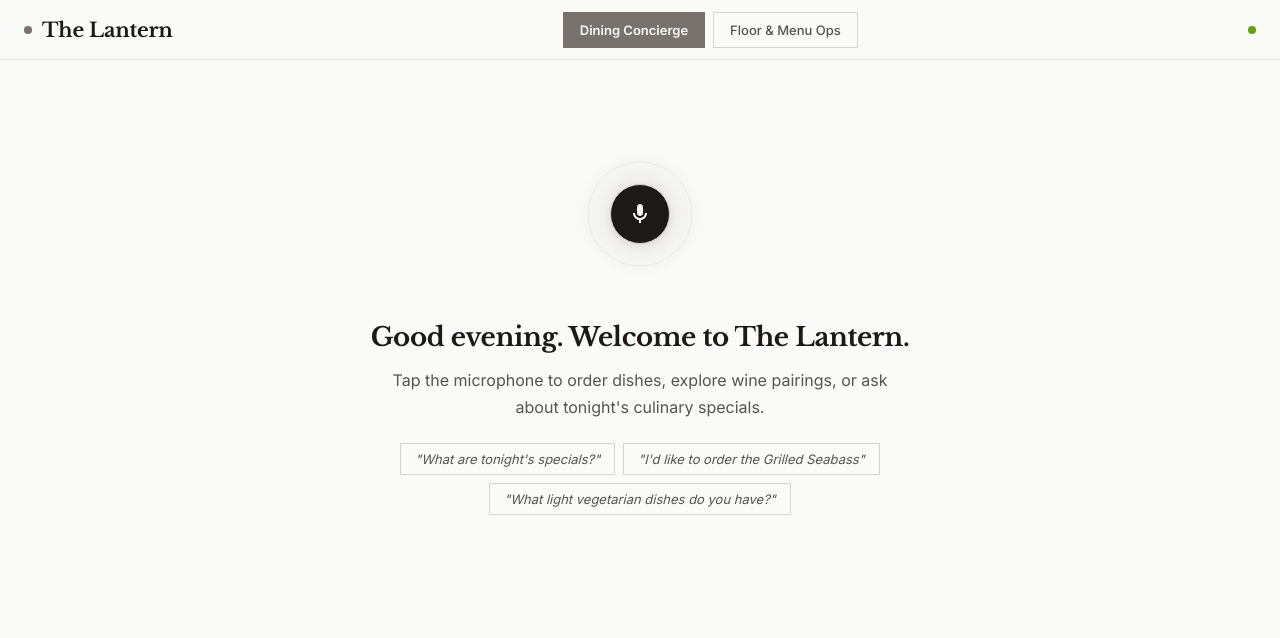
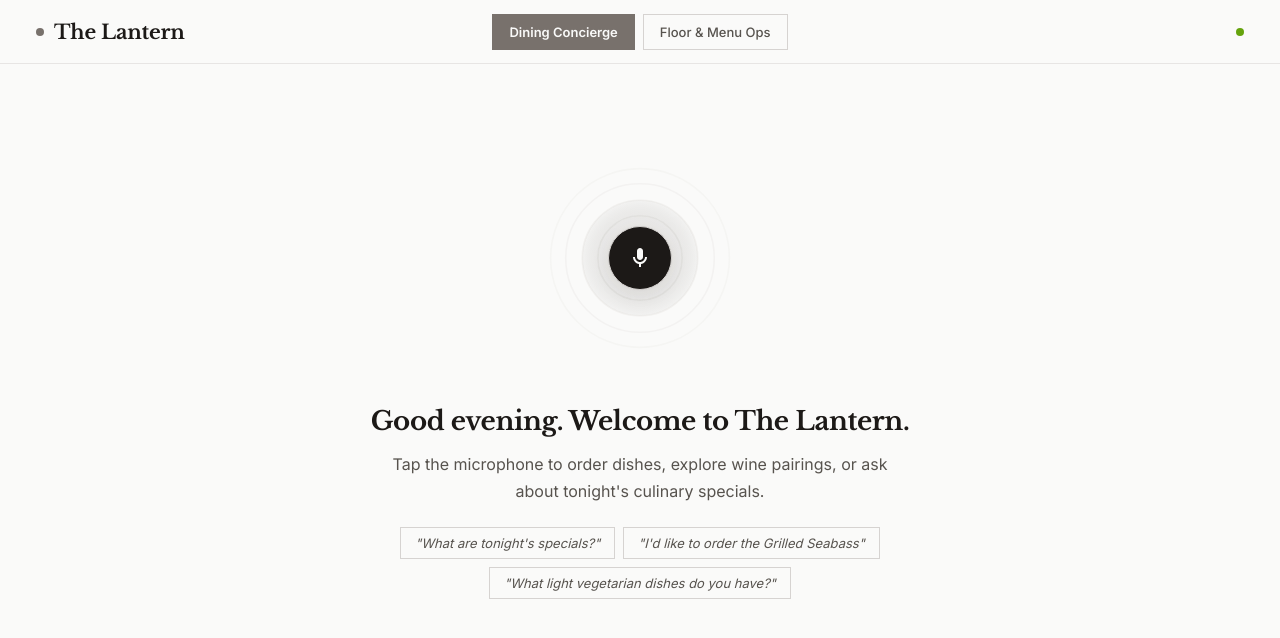
Before and after one commit to BennedictQuanTon/Team-Develarper---AssemblyAI---Voice-Agent-Hackathon, a website built with Vite: page frontend/index.html in a window 1280 px wide. Built offline with nearby package versions, Linux system fonts and the light colour scheme.

Commit message:
update Ui 2

```diff
--- a/frontend/src/components/siri_orb.ts
+++ b/frontend/src/components/siri_orb.ts
@@ -1,6 +1,7 @@
 /**
- * Apple Siri / Intelligence-inspired Minimalist Audio Orb.
- * Renders fluid, elegant reactive waveforms for Idle, Listen, Think, and Speak modes.
+ * Audio Reactive Zen Visualizer for The Lantern Voice Concierge.
+ * Renders dynamic acoustic frequency rings and ambient harmonic energy
+ * that vibrates and wobbles in real-time as the guest or AI speaks.
  */
 
 export type OrbMode = "idle" | "listen" | "think" | "speak";
@@ -11,7 +12,7 @@ export class AppleOrb {
   private mode: OrbMode = "idle";
   private analyser: AnalyserNode | null = null;
   private animFrameId: number | null = null;
-  private phase: number = 0;
+  private level: number = 0;
   private dataArray: Uint8Array<ArrayBuffer>;
 
   constructor(canvas: HTMLCanvasElement) {
@@ -23,7 +24,7 @@ export class AppleOrb {
     // Retina display resolution
     const dpr = window.devicePixelRatio || 1;
     const rect = this.canvas.getBoundingClientRect();
-    const size = rect.width || 140;
+    const size = rect.width || 220;
     this.canvas.width = size * dpr;
     this.canvas.height = size * dpr;
     this.ctx.scale(dpr, dpr);
@@ -59,74 +60,77 @@ export class AppleOrb {
   }
 
   private draw(): void {
-    const width = 140;
-    const height = 140;
+    const width = 220;
+    const height = 220;
     const centerX = width / 2;
     const centerY = height / 2;
 
     this.ctx.clearRect(0, 0, width, height);
 
-    // Compute audio amplitude
-    let energy = 0;
+    // 1. Compute acoustic energy from analyser
+    let energy = 0.05;
     if (this.analyser && (this.mode === "listen" || this.mode === "speak")) {
       this.analyser.getByteFrequencyData(this.dataArray);
       let sum = 0;
-      const count = Math.min(this.dataArray.length, 32);
+      const count = Math.min(this.dataArray.length, 48);
       for (let i = 0; i < count; i++) {
         sum += this.dataArray[i];
       }
-      energy = sum / (count * 255);
+      energy = Math.min(1.0, sum / (count * 150));
+    } else if (this.mode === "think") {
+      energy = 0.16 + 0.08 * Math.sin(performance.now() / 240);
+    } else {
+      energy = 0.04 + 0.02 * Math.sin(performance.now() / 900);
     }
 
-    this.phase += this.mode === "think" ? 0.08 : 0.03;
+    // Smooth lerp for buttery natural inertia
+    this.level += (energy - this.level) * 0.22;
 
-    // Radius dynamics
-    const baseRadius = 52;
-    const expansion = energy * 16;
-    const radius = baseRadius + expansion;
+    const baseRadius = 42;
+    const currentRadius = baseRadius * (1 + this.level * 0.65);
 
-    // ThoughtStream zen gradient layer
+    // 2. Soft core radial glow
     const gradient = this.ctx.createRadialGradient(
-      centerX, centerY, radius * 0.4,
-      centerX, centerY, radius * 1.2
+      centerX, centerY, currentRadius * 0.1,
+      centerX, centerY, currentRadius * 1.5
     );
 
-    if (this.mode === "idle") {
-      gradient.addColorStop(0, "rgba(120, 113, 108, 0.12)");
-      gradient.addColorStop(0.8, "rgba(168, 162, 158, 0.04)");
-      gradient.addColorStop(1, "rgba(120, 113, 108, 0)");
-    } else if (this.mode === "listen") {
-      gradient.addColorStop(0, "rgba(120, 113, 108, 0.28)");
-      gradient.addColorStop(0.7, "rgba(168, 162, 158, 0.15)");
-      gradient.addColorStop(1, "rgba(120, 113, 108, 0)");
+    if (this.mode === "listen") {
+      gradient.addColorStop(0, `rgba(250, 250, 249, ${0.9 + this.level * 0.1})`);
+      gradient.addColorStop(0.4, `rgba(168, 162, 158, ${0.4 + this.level * 0.4})`);
+      gradient.addColorStop(1, "rgba(28, 25, 23, 0)");
+    } else if (this.mode === "speak") {
+      gradient.addColorStop(0, `rgba(240, 253, 244, ${0.9 + this.level * 0.1})`);
+      gradient.addColorStop(0.4, `rgba(101, 163, 13, ${0.35 + this.level * 0.45})`);
+      gradient.addColorStop(1, "rgba(28, 25, 23, 0)");
     } else if (this.mode === "think") {
-      gradient.addColorStop(0, "rgba(28, 25, 23, 0.3)");
-      gradient.addColorStop(0.6, "rgba(120, 113, 108, 0.18)");
+      gradient.addColorStop(0, "rgba(231, 229, 228, 0.8)");
+      gradient.addColorStop(0.5, "rgba(120, 113, 108, 0.4)");
       gradient.addColorStop(1, "rgba(28, 25, 23, 0)");
     } else {
-      // speak
-      gradient.addColorStop(0, "rgba(101, 163, 13, 0.35)");
-      gradient.addColorStop(0.6, "rgba(120, 113, 108, 0.18)");
-      gradient.addColorStop(1, "rgba(101, 163, 13, 0)");
+      gradient.addColorStop(0, "rgba(214, 211, 209, 0.45)");
+      gradient.addColorStop(0.5, "rgba(168, 162, 158, 0.18)");
+      gradient.addColorStop(1, "rgba(28, 25, 23, 0)");
     }
 
     this.ctx.fillStyle = gradient;
     this.ctx.beginPath();
-    this.ctx.arc(centerX, centerY, radius * 1.2, 0, Math.PI * 2);
+    this.ctx.arc(centerX, centerY, currentRadius * 1.35, 0, Math.PI * 2);
     this.ctx.fill();
 
-    // Subtle hairline perimeter ring (0px radius philosophy with delicate geometric stroke)
-    this.ctx.strokeStyle = this.mode === "idle"
-      ? "rgba(231, 229, 228, 0.8)"
-      : this.mode === "listen"
-      ? "rgba(120, 113, 108, 0.7)"
-      : this.mode === "think"
-      ? "rgba(28, 25, 23, 0.6)"
-      : "rgba(101, 163, 13, 0.7)";
-
-    this.ctx.lineWidth = 1;
-    this.ctx.beginPath();
-    this.ctx.arc(centerX, centerY, radius, 0, Math.PI * 2);
-    this.ctx.stroke();
+    // 3. Vibrating Concentric Frequency Rings (Classic visualizer vibration)
+    const rings = 4;
+    for (let r = 0; r < rings; r++) {
+      const t = performance.now() / (650 - r * 80);
+      const wobble = 1 + this.level * (0.18 + r * 0.08) * Math.sin(t + r * 1.4);
+      this.ctx.beginPath();
+      const alpha = Math.max(0, 0.12 + this.level * 0.5 - r * 0.025);
+      this.ctx.strokeStyle = this.mode === "speak"
+        ? `rgba(101, 163, 13, ${alpha})`
+        : `rgba(168, 162, 158, ${alpha})`;
+      this.ctx.lineWidth = 1.5 + this.level * 3.5;
+      this.ctx.arc(centerX, centerY, (baseRadius + r * 16) * wobble, 0, Math.PI * 2);
+      this.ctx.stroke();
+    }
   }
 }
--- a/frontend/src/main.ts
+++ b/frontend/src/main.ts
@@ -18,6 +18,7 @@ class LanternApp {
   private audioCtx: AudioContext | null = null;
   private pcmPlayer: PCMStreamPlayer | null = null;
   private micRecorder: MicRecorder | null = null;
+  private ttsAnalyser: AnalyserNode | null = null;
   private voiceService: VoiceService;
   private opsService: OpsService;
 
@@ -59,7 +60,9 @@ class LanternApp {
     if (!this.audioCtx) {
       const AudioContextClass = window.AudioContext || (window as unknown as { webkitAudioContext: typeof AudioContext }).webkitAudioContext;
       this.audioCtx = new AudioContextClass();
-      this.pcmPlayer = new PCMStreamPlayer(this.audioCtx);
+      this.ttsAnalyser = this.audioCtx.createAnalyser();
+      this.ttsAnalyser.fftSize = 256;
+      this.pcmPlayer = new PCMStreamPlayer(this.audioCtx, this.ttsAnalyser);
       this.pcmPlayer.onPlaybackEnd = () => {
         if (this.isVoiceActive) {
           this.guestView.setOrbMode("listen");
@@ -150,6 +153,9 @@ class LanternApp {
         const pcm16 = new Int16Array(bytes.buffer);
         this.pcmPlayer.playChunk(pcm16, 16000);
         this.guestView.setOrbMode("speak");
+        if (this.ttsAnalyser) {
+          this.guestView.setAnalyser(this.ttsAnalyser);
+        }
       } else if (msg.type === "turn_complete") {
         if (msg.answer) {
           this.guestView.showAgentAnswer(msg.answer);
--- a/frontend/src/styles/base.css
+++ b/frontend/src/styles/base.css
@@ -34,13 +34,13 @@ body {
   top: 0;
   z-index: 100;
   width: 100%;
-  height: 60px;
+  height: 64px;
   background-color: var(--surface-bg);
   border-bottom: 1px solid var(--border-subtle);
-  display: flex;
+  display: grid;
+  grid-template-columns: 1fr auto 1fr;
   align-items: center;
-  justify-content: space-between;
-  padding: 0 var(--space-2);
+  padding: 0 var(--space-3);
 }
 
 .header-brand {
@@ -53,6 +53,7 @@ body {
   letter-spacing: -0.01em;
   color: var(--content-primary);
   user-select: none;
+  justify-self: start;
 }
 
 .brand-dot {
@@ -65,9 +66,7 @@ body {
 .header-status {
   display: flex;
   align-items: center;
-  gap: 8px;
-  font-size: 13px;
-  color: var(--content-secondary);
+  justify-self: end;
 }
 
 .status-dot {
--- a/frontend/src/styles/components.css
+++ b/frontend/src/styles/components.css
@@ -64,16 +64,17 @@
 
 .orb-container {
   position: relative;
-  width: 140px;
-  height: 140px;
+  width: 220px;
+  height: 220px;
   display: flex;
   align-items: center;
   justify-content: center;
+  margin: 0 auto;
 }
 
 .orb-canvas {
-  width: 140px;
-  height: 140px;
+  width: 220px;
+  height: 220px;
   border-radius: var(--radius-avatar);
   pointer-events: none;
 }
@@ -81,8 +82,8 @@
 /* Rounded Tactile Microphone Button (Bo tròn chuẩn icon theo yêu cầu) */
 .apple-mic-btn {
   position: absolute;
-  width: 60px;
-  height: 60px;
+  width: 64px;
+  height: 64px;
   border-radius: 50%; /* Bo tròn hoàn toàn */
   border: 1.5px solid var(--border-medium);
   background-color: var(--color-tertiary);
@@ -91,19 +92,20 @@
   align-items: center;
   justify-content: center;
   cursor: pointer;
-  box-shadow: 0 2px 8px rgba(28, 25, 23, 0.08);
+  box-shadow: 0 4px 16px rgba(28, 25, 23, 0.1);
   transition: all 0.2s cubic-bezier(0.16, 1, 0.3, 1);
   outline: none;
+  z-index: 2;
 }
 
 .apple-mic-btn:hover {
-  transform: scale(1.05);
+  transform: scale(1.06);
   background-color: var(--content-secondary);
   border-color: var(--border-strong);
 }
 
 .apple-mic-btn:active {
-  transform: scale(0.95);
+  transform: scale(0.94);
   background-color: var(--color-tertiary);
 }
 
```
